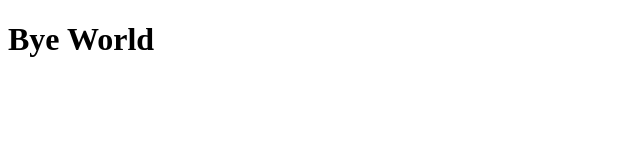
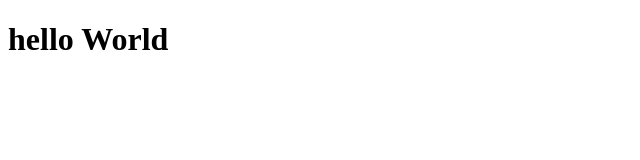
Before and after one commit to abimelsbk/test-page, a plain HTML site: page index.html in a window 1280 px wide. Shown: the whole page, without its empty margins (0-640 px from the left). Drawn offline with Linux system fonts and the light colour scheme.

Commit message:
my first commit

```diff
--- a/index.html
+++ b/index.html
@@ -7,6 +7,6 @@
     <title>Abimel-test site</title>
 </head>
 <body>
-    <h1>Bye World</h1>
+    <h1>hello World</h1>
 </body>
 </html>
```
